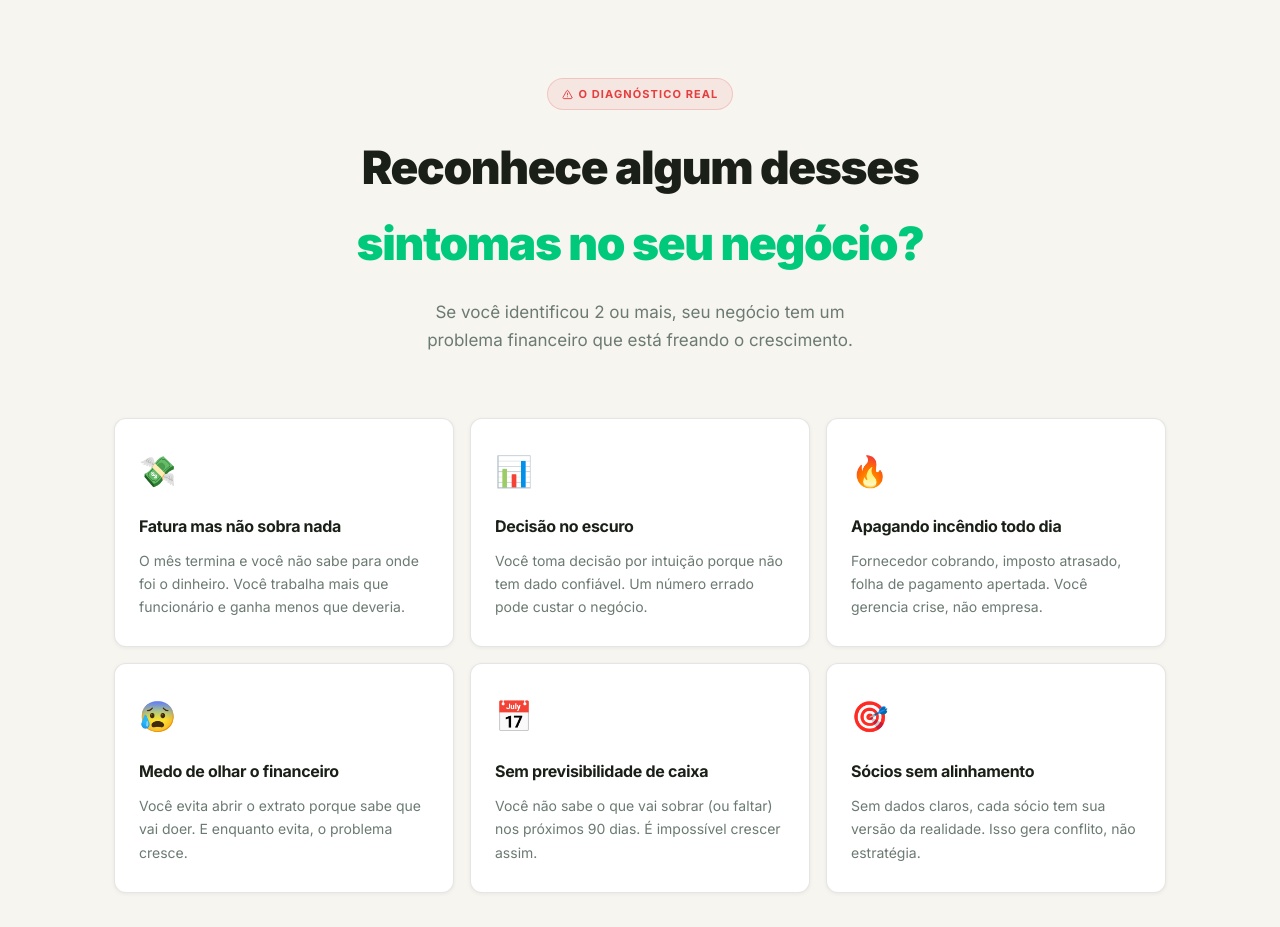
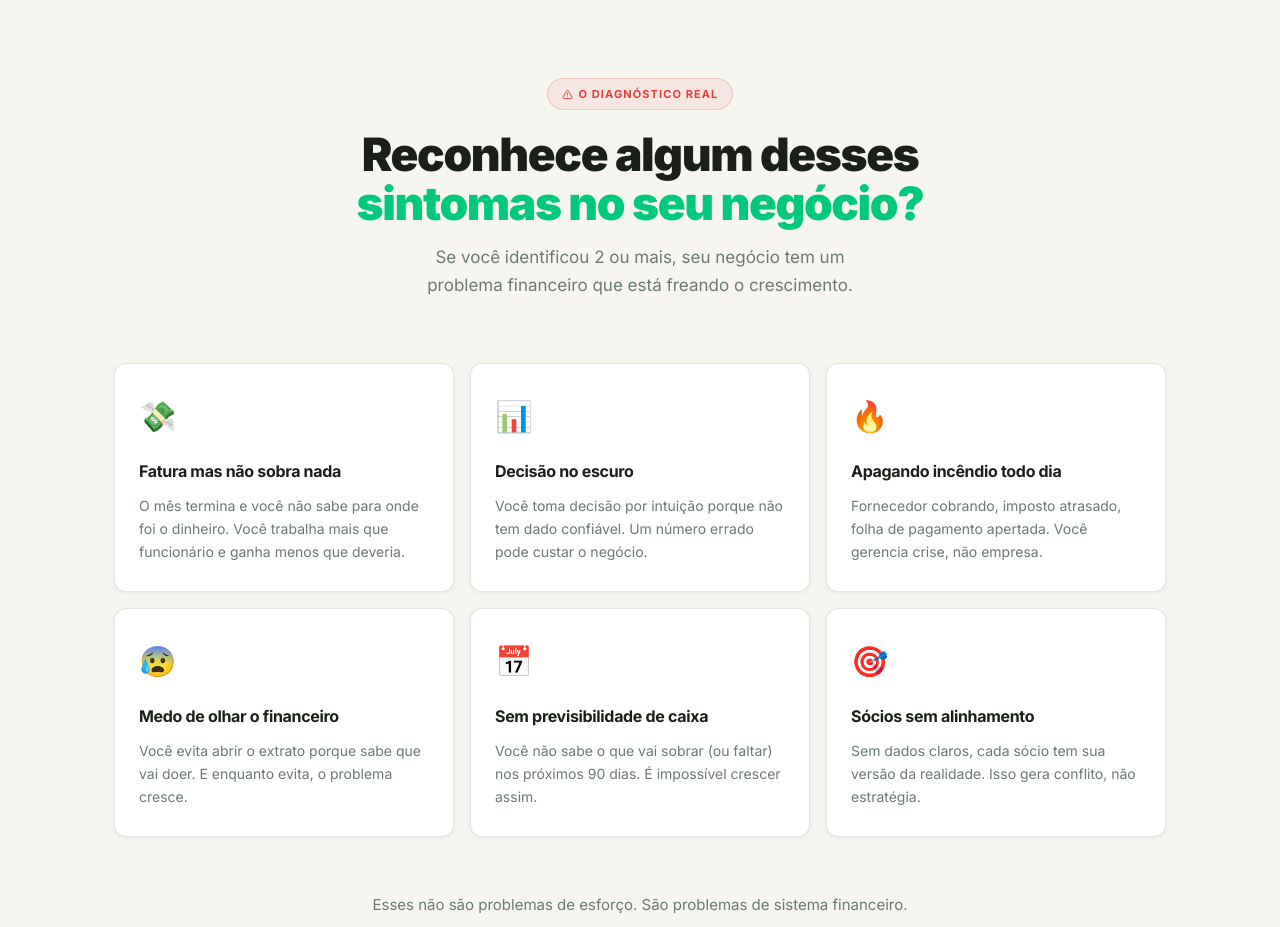
Before and after one commit to wiltonlima-dev/axi-landing, a React (Vite) app: page / in a window 1280 px wide. Shown: the part 940-1867 px from the top of the page. Built offline with nearby package versions, Linux system fonts and the light colour scheme.

Commit message:
Fix linha

```diff
--- a/src/App.jsx
+++ b/src/App.jsx
@@ -464,10 +464,19 @@ function DorSection() {
       <div className="container">
         <div style={{ textAlign: "center", marginBottom: 64 }}>
           <span className="tag tag-red"><AlertTriangle size={11} /> O diagnóstico real</span>
-          <h2 style={{ fontSize: "clamp(28px, 4vw, 46px)", fontWeight: 900, letterSpacing: "-0.03em", color: C.textDark, marginBottom: 16 }}>
-            Reconhece algum desses<br />
-            <span style={{ color: C.green }}>sintomas no seu negócio?</span>
-          </h2>
+<h2
+  style={{
+    fontSize: "clamp(28px, 4vw, 46px)",
+    fontWeight: 900,
+    letterSpacing: "-0.03em",
+    color: C.textDark,
+    marginBottom: 16,
+    lineHeight: 1.05,
+  }}
+>
+  Reconhece algum desses<br />
+  <span style={{ color: C.green }}>sintomas no seu negócio?</span>
+</h2>
           <p style={{ color: C.muted, maxWidth: 480, margin: "0 auto", fontSize: 17 }}>
             Se você identificou 2 ou mais, seu negócio tem um problema financeiro que está freando o crescimento.
           </p>
```
